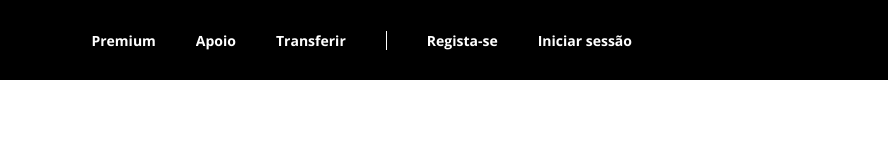
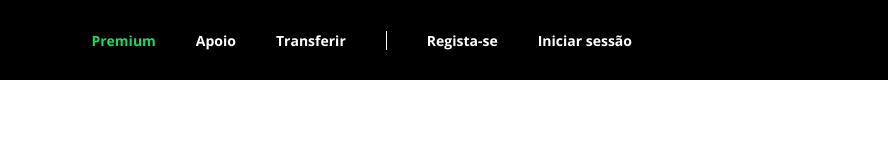
Before and after one commit to LeonardoCampanha/spotify-clone, a plain HTML site: page index.html in a window 1280 px wide. In both pictures the pointer is over the item "Premium". Shown: the full height of the page, 392-1280 px from the left. Drawn offline with nearby package versions, Linux system fonts and the light colour scheme.

Commit message:
navbar ok

```diff
--- a/style.css
+++ b/style.css
@@ -44,3 +44,7 @@ img {
     border-right: 1px solid white;
 
 }
+.menu ul li:hover{
+    color: #1ed760;
+    cursor: pointer;
+}
```
